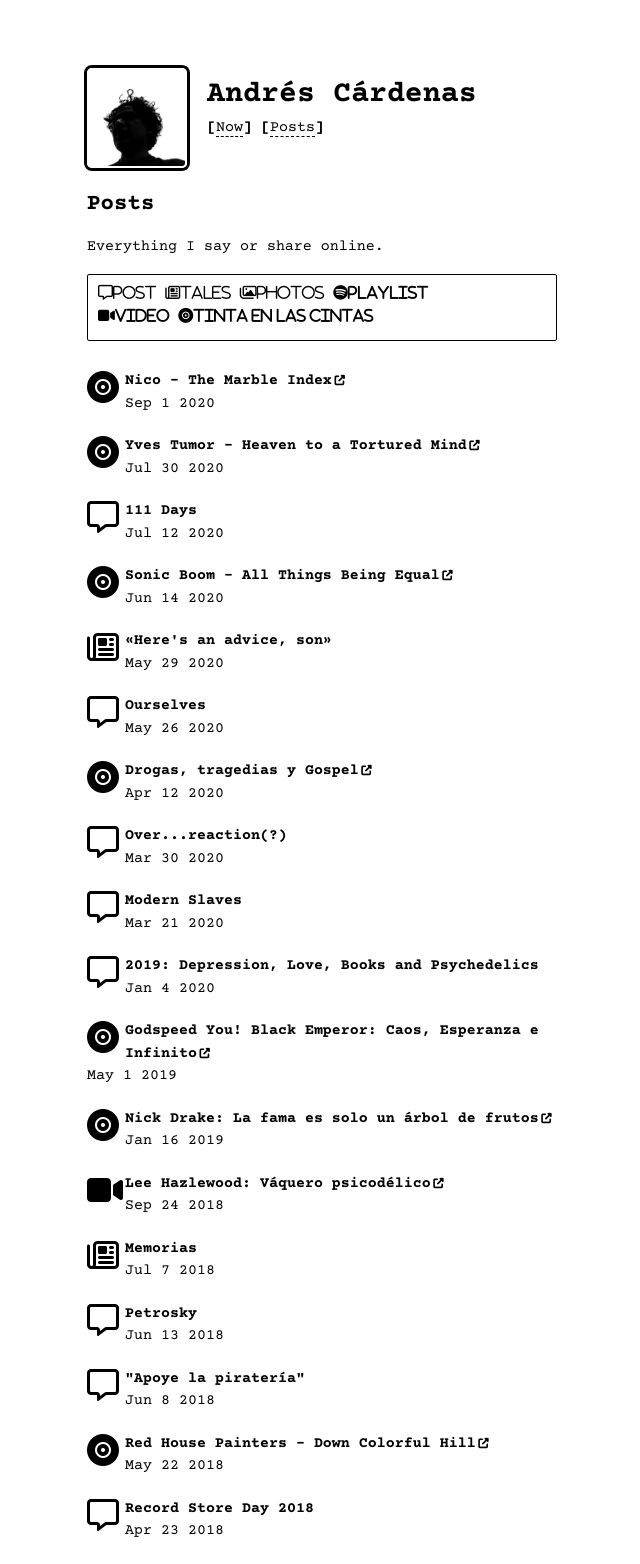
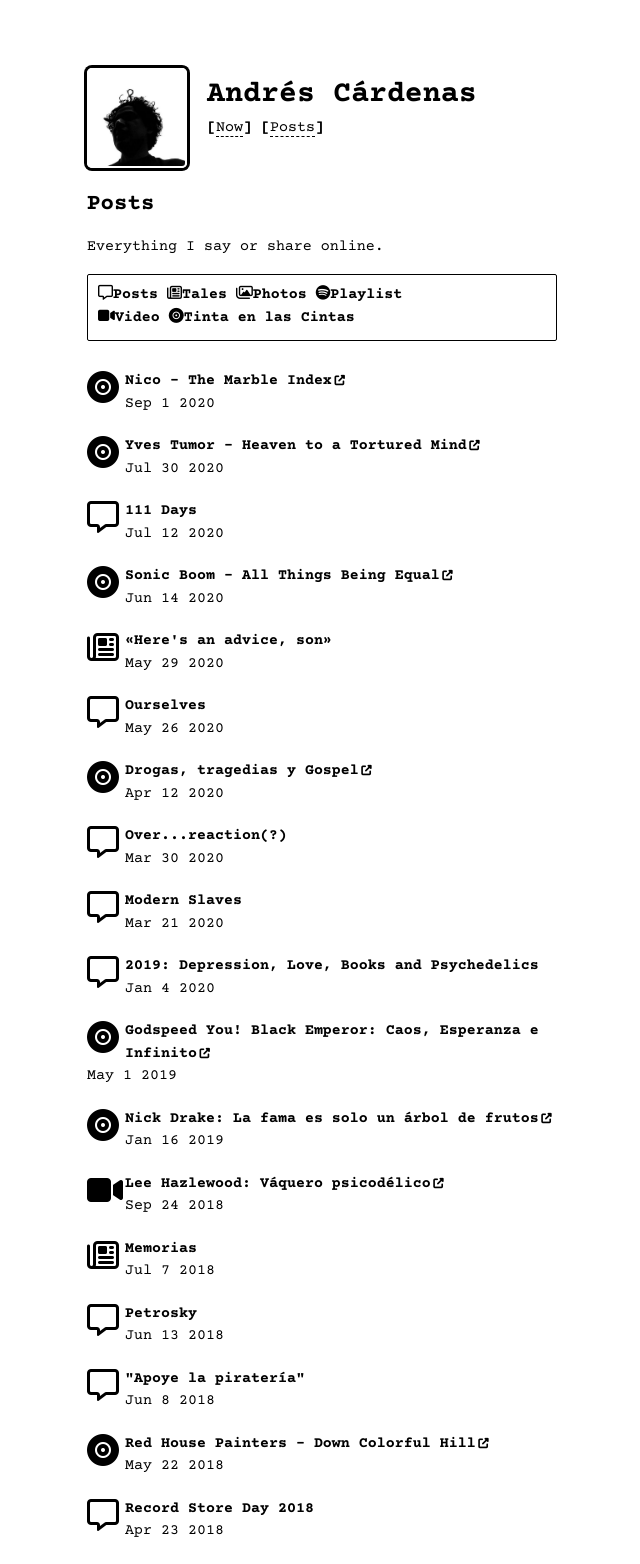
Before and after one commit to kandr3s/kandr3s.github.io, a Jekyll site: the page built from pages/posts.md, in a window 1280 px wide. Shown: the whole page, without its empty margins (323-963 px from the left). Built offline with Jekyll 4.4.1, drawn with Linux system fonts in a browser that asks for light colours; nearby versions of some CDN libraries.

Commit message:
Font update.

```diff
--- a/pages/posts.md
+++ b/pages/posts.md
@@ -5,12 +5,12 @@ permalink: /posts
 ---
 Everything I say or share online.
 <div class="legend">
-<i class="far fa-comment-alt">Post</i>
-<i class="far fa-newspaper">Tales</i>
-<i class="far fa-images">Photos</i>
-<i class="fab fa-spotify">Playlist</i><br />
-<i class="fas fa-video">Video</i>
-<i class="fas fa-record-vinyl">Tinta en las Cintas</i>
+<i class="far fa-comment-alt"></i><span>Posts</span>
+<i class="far fa-newspaper"></i><span>Tales</span>
+<i class="far fa-images"></i><span>Photos</span>
+<i class="fab fa-spotify"></i><span>Playlist</span><br />
+<i class="fas fa-video"></i><span>Video</span>
+<i class="fas fa-record-vinyl"></i><span>Tinta en las Cintas</span>
 </div>
 {% for post in site.posts %}
 <div class="post-info">{% include category-icons.html %}{% if post.external_url %}<a class="post-title-link external" href="{{ post.external_url }}" target="_blank">{% else %}<a class="post-title-link" href="{{ post.url }}">{% endif %}{{ post.title }}</a><span class="post-date">{% include date.html %}</span>
```
